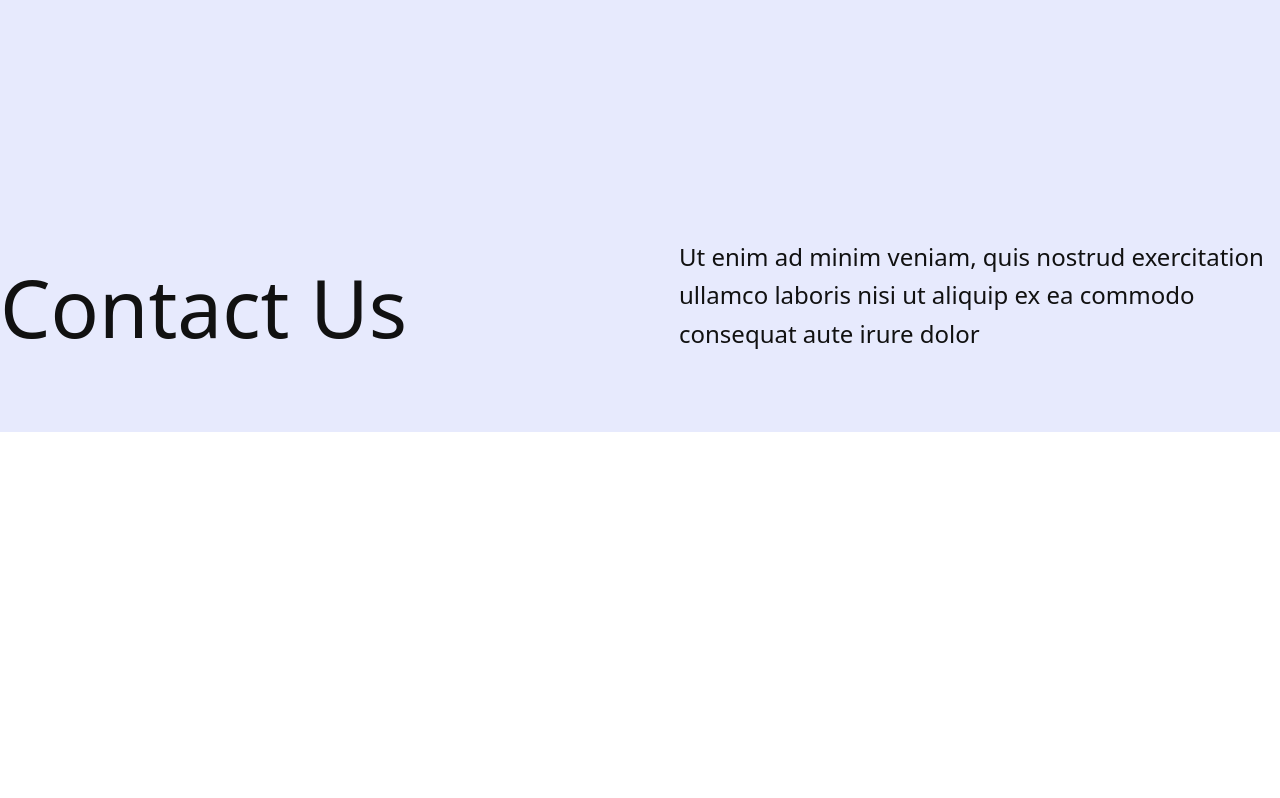
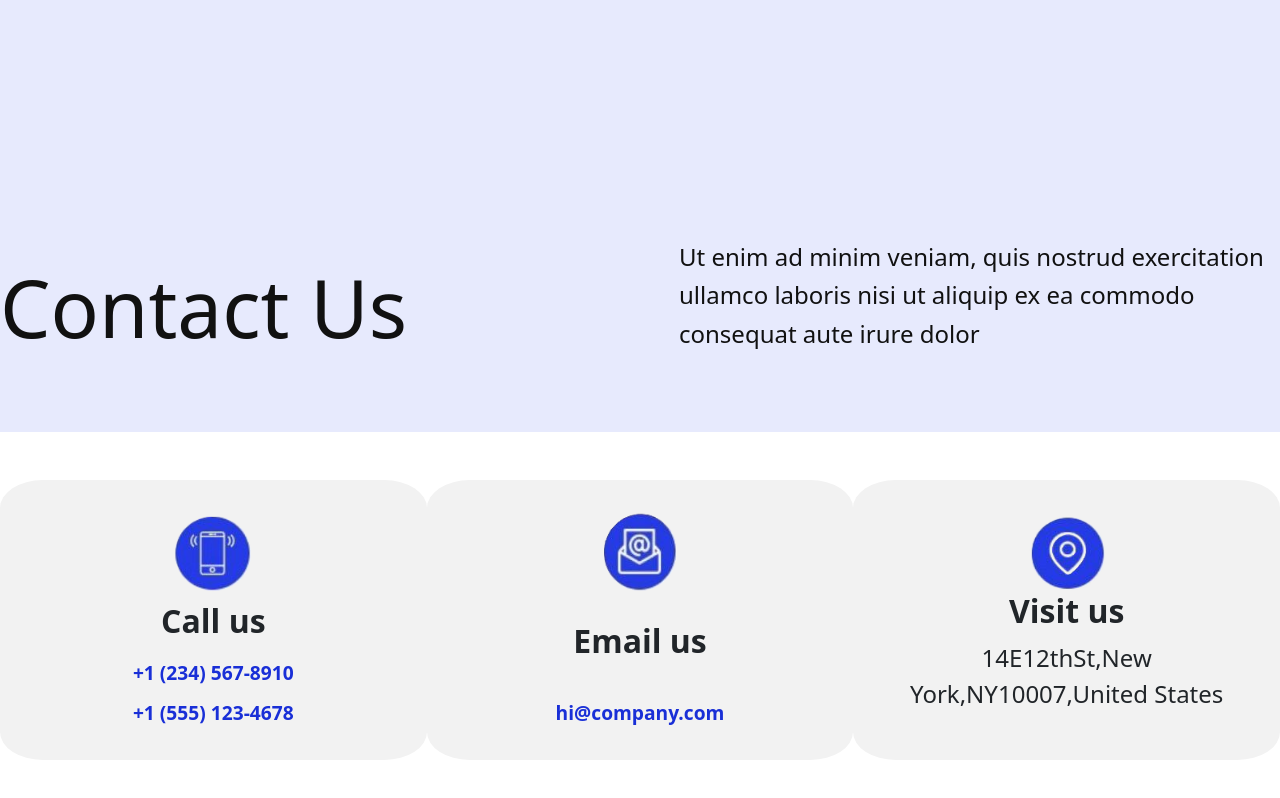
Before and after one commit to Ghada-saber193/bootstrap-task, a plain HTML site: page index.html in a window 1280 px wide. Shown: the part 58-856 px from the top of the page. Before the commit the page ends 800 px from the top, so only its background shows below. Drawn offline with nearby package versions, Linux system fonts and the light colour scheme.

Commit message:
second copy

```diff
--- a/index.css
+++ b/index.css
@@ -44,3 +44,37 @@ header{
         }
     }
 }
+.contacts{
+    .son{
+        background-color:#f2f2f2;
+        width:479px;
+        height:280px;
+        display:flex;
+        flex-direction: column;
+        align-items: center;
+        justify-content: space-between;
+        padding:2rem;
+        border-radius: 10%;
+        img{
+            width:80px;
+            height:80px;
+        }
+        h4{
+            font-size: 2rem;
+            line-height: 1.2;
+            font-weight: 600;
+        }
+        a{
+            text-decoration: none;
+            color:#192fd7;
+            font-size: 1.2rem;
+            font-weight: 700;
+        }
+        p{
+            font-size: 1.5rem;
+            font-weight: 500;
+            text-align: center;
+        }
+    }
+
+}
--- a/index.html
+++ b/index.html
@@ -27,6 +27,26 @@
             <p>Ut enim ad minim veniam, quis nostrud exercitation ullamco laboris nisi ut aliquip ex ea commodo consequat aute irure dolor</p>
         </div>
     </header>
+    <div class="contacts my-5 d-flex flex-row align-items-center justify-content-between">
+            <div class="son">
+                <img src="./photo_2025-08-24_02-24-29.png"/>
+                <h4>Call us</h4>
+                <a href="https://website6433242.nicepage.io/tel:+12345678910"> +1 (234) 567-8910</a>
+                <a href="https://website6433242.nicepage.io/tel:+12345678910">+1 (555) 123-4678</a>
+
+            </div>
+            <div class="son ">
+                <img src="./mail_2025-08-24_02-24-29.png"/>
+                <h4>Email us</h4>
+                <a href="https://website6433242.nicepage.io/tel:+12345678910"> hi@company.com</a>
+
+            </div>
+            <div class="son ">
+                <img src="./loc_2025-08-24_02-24-29 (2).png"/>
+                <h4>Visit us</h4>
+                <p>14E12thSt,New York,NY10007,United States</p>
+            </div>
+    </div>
 
 </body>
 </html>
```
Also changed, not shown: loc_2025-08-24_02-24-29 (2).png (added), mail_2025-08-24_02-24-29.png (added), photo_2025-08-24_02-24-29.png (added).
